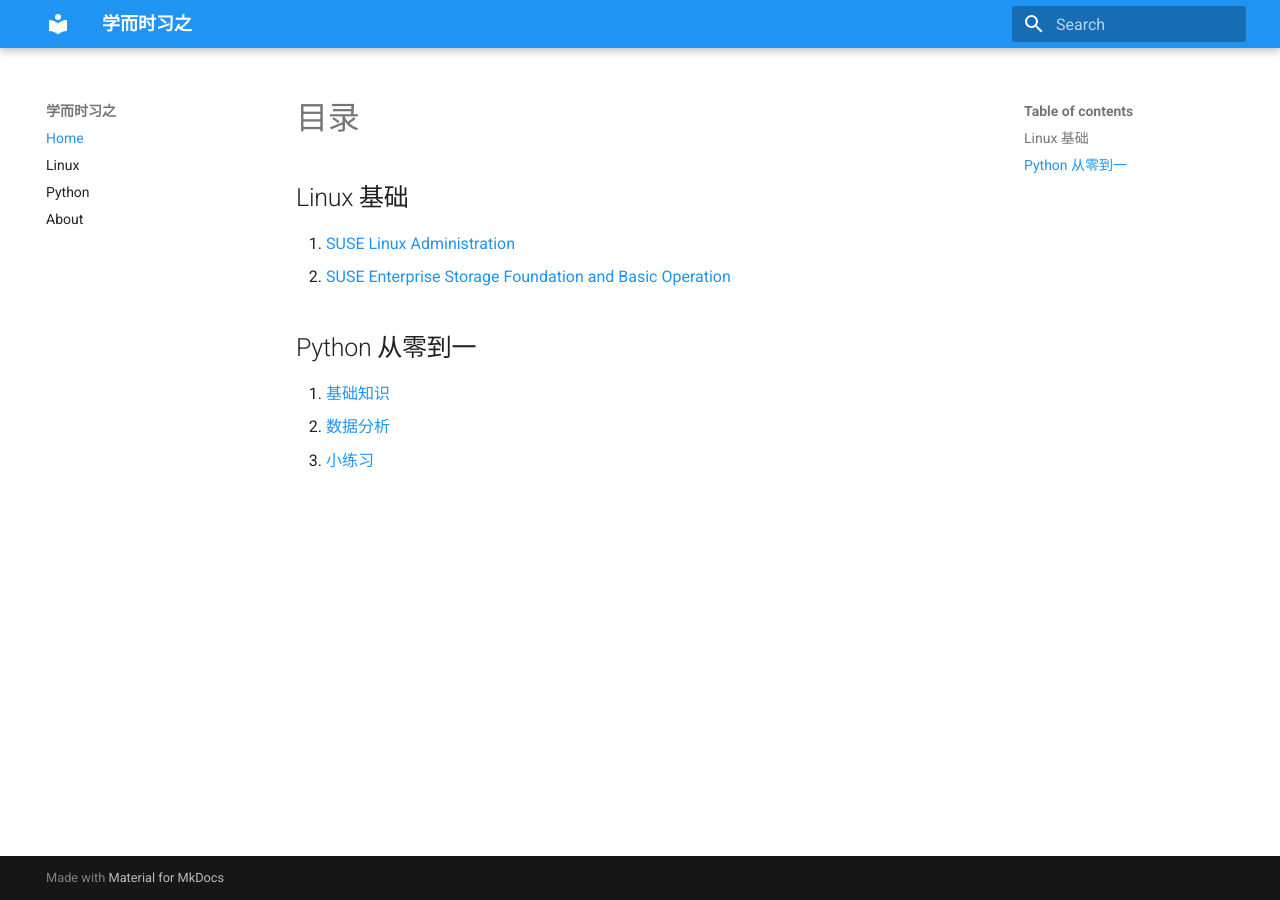
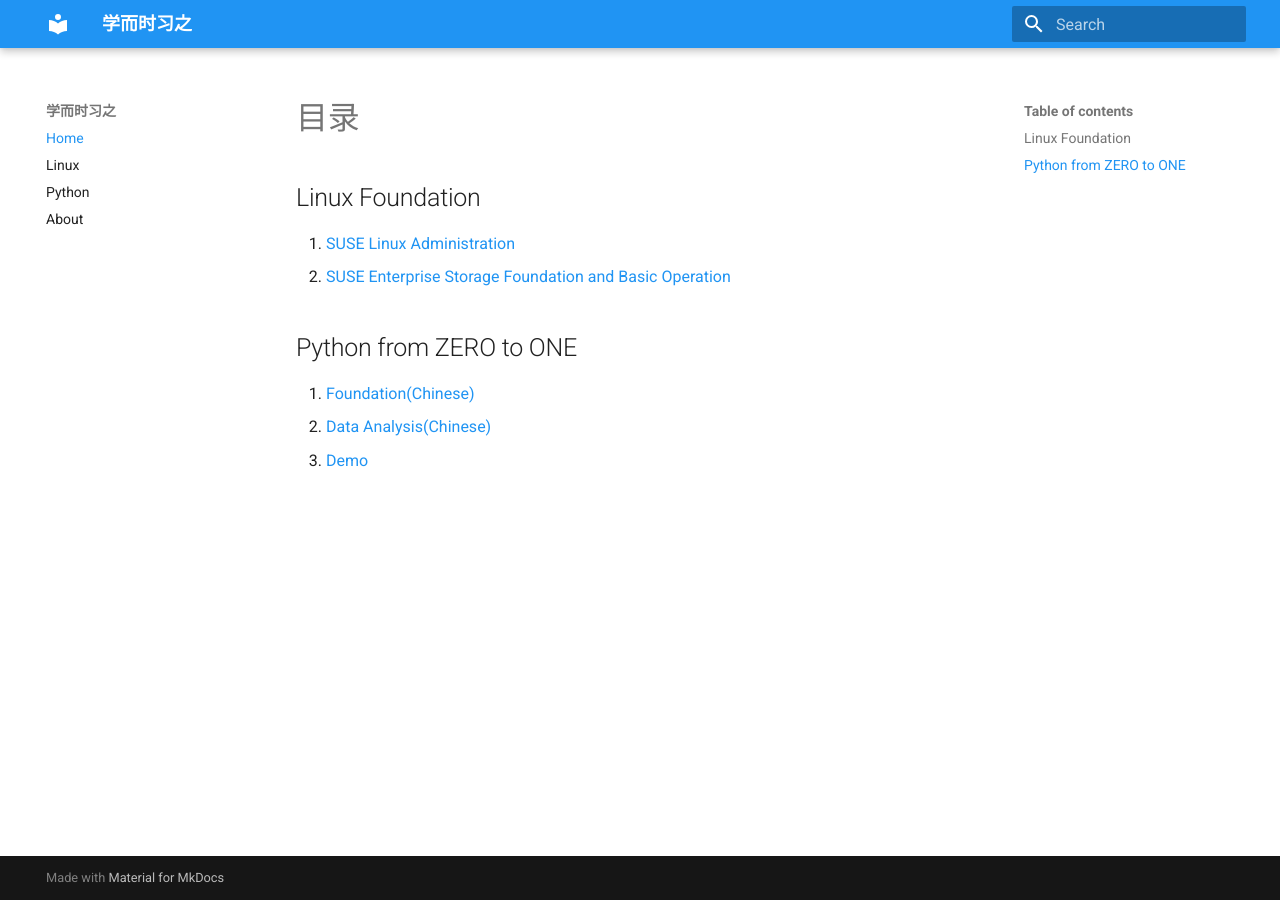
Before and after one commit to huyuhui001/mySite, an MkDocs documentation site: the page built from docs/index.md, in a window 1280 px wide. Built offline with MkDocs 1.6.1 and Material for MkDocs 9.7.7, drawn with Linux system fonts in a browser that asks for light colours.

Commit message:
Documentation

```diff
--- a/docs/index.md
+++ b/docs/index.md
@@ -1,12 +1,12 @@
 # 目录
 
-## Linux 基础
+## Linux Foundation
 
 1. [SUSE Linux Administration](./linux/Administration/linux_admin.md)
 2. [SUSE Enterprise Storage Foundation and Basic Operation](./linux/SES/linux_ses.md)
 
-## Python 从零到一
+## Python from ZERO to ONE
 
-1. [基础知识](./python/Foundation/python_foundation_index.md)
-2. [数据分析](./python/DataAnalysis/python_data_analysis_index.md)
-3. [小练习](./python/Demo/python_demo_index.md)
+1. [Foundation(Chinese)](./python/Foundation/python_foundation_index.md)
+2. [Data Analysis(Chinese)](./python/DataAnalysis/python_data_analysis_index.md)
+3. [Demo](./python/Demo/python_demo_index.md)
```
Also changed, not shown: docs/python.md (+3 -3 lines).
